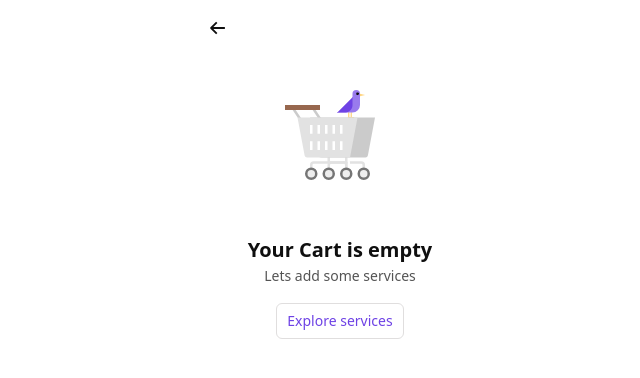
After one commit to prachigulati/Urban_Company_Clone, a Flask app: page /emptyCart in a window 1280 px wide. The commit adds this page. Shown: the top 378 px of the page, without its empty margins (300-940 px from the left). Run offline with Flask 3, Linux system fonts and the light colour scheme.

Commit message:
default cart page added

```diff
--- a/app.py
+++ b/app.py
@@ -38,6 +38,10 @@ def panels():
 @app.route('/native')
 def native():
     return render_template('native.html')
+
+@app.route('/emptyCart')
+def emptyCart():
+    return render_template('emptyCart.html')
 
 @app.route('/register', methods=['GET','POST'])
 def register():
--- /dev/null
+++ b/templates/emptyCart.html
@@ -0,0 +1,22 @@
+<!DOCTYPE html>
+<html lang="en">
+<head>
+    <meta charset="UTF-8">
+    <meta name="viewport" content="width=device-width, initial-scale=1.0">
+    <title>Cart</title>
+</head>
+<body>
+    <svg xmlns="http://www.w3.org/2000/svg" width="20px" height="20px"onclick="goBack()" fill="#0F0F0F" viewBox="0 0 16 16" style="margin-left: 500px; margin-top: 10px;cursor: pointer;"><path fill="#0F0F0F" fill-rule="evenodd" d="M6.47 2.97l-4.5 4.5a.75.75 0 000 1.06l4.5 4.5 1.06-1.06-3.22-3.22h9.19v-1.5H4.31l3.22-3.22-1.06-1.06z" clip-rule="evenodd"></path></svg>
+    <center><div><img src="{{url_for('static',filename='image.png')}}"></div></center>
+    <div style="font-size: 20px;line-height: 28px;color: rgb(15, 15, 15);font-weight: 600;text-align: center;font-family:system-ui, -apple-system, BlinkMacSystemFont, 'Segoe UI', Roboto, Oxygen, Ubuntu, Cantarell, 'Open Sans', 'Helvetica Neue', sans-serif;">Your Cart is empty</div>
+    <div style="font-size: 14px;line-height: 24px;color: rgb(84, 84, 84);font-weight: 400;text-align: center;font-family: system-ui, -apple-system, BlinkMacSystemFont, 'Segoe UI', Roboto, Oxygen, Ubuntu, Cantarell, 'Open Sans', 'Helvetica Neue', sans-serif;" >Lets add some services</div>
+    <div style="margin-top: 15px;"><center><button onclick="goBack()" style="font-size: 14px;line-height: 24px;text-align: center;font-weight: 500;text-align: center;font-family: system-ui, -apple-system, BlinkMacSystemFont, 'Segoe UI', Roboto, Oxygen, Ubuntu, Cantarell, 'Open Sans', 'Helvetica Neue', sans-serif;background-color: white;border-radius: 6px; border:1px solid rgb(129, 126, 126); color: rgb(110, 66, 229);padding: 5px 10px 5px 10px; border-color: rgb(224, 222, 222);cursor: pointer;" >Explore services</button></center></div>
+
+
+<script>
+    function goBack(){
+        window.history.back()
+    }
+</script>
+</body>
+</html>
--- a/templates/index.html
+++ b/templates/index.html
@@ -105,7 +105,7 @@
             </form>
             <ul class="navbar-nav me-auto mb-2 mb-lg-0" >
                 <li class="nav-item">
-                  <a class="nav-link" href="#"><img src="https://encrypted-tbn0.gstatic.com/images?q=tbn:ANd9GcSoPC55O_ZCCZhj58qwrGZ9B0VRWdEvT8uhqw&s" height="20" width="20" style="margin-left: -50px;" ></a>
+                  <a class="nav-link" href="{{ url_for('emptyCart') }}"><img src="https://encrypted-tbn0.gstatic.com/images?q=tbn:ANd9GcSoPC55O_ZCCZhj58qwrGZ9B0VRWdEvT8uhqw&s" height="20" width="20" style="margin-left: -50px;" ></a>
                 </li>
                 <li class="nav-item">
                   <a class="nav-link" href="{{ url_for('login') }}"><img src="https://cdn-icons-png.flaticon.com/512/6522/6522516.png"  height="25" width="25"></a>
```
Also changed, not shown: static/image.png (added).
